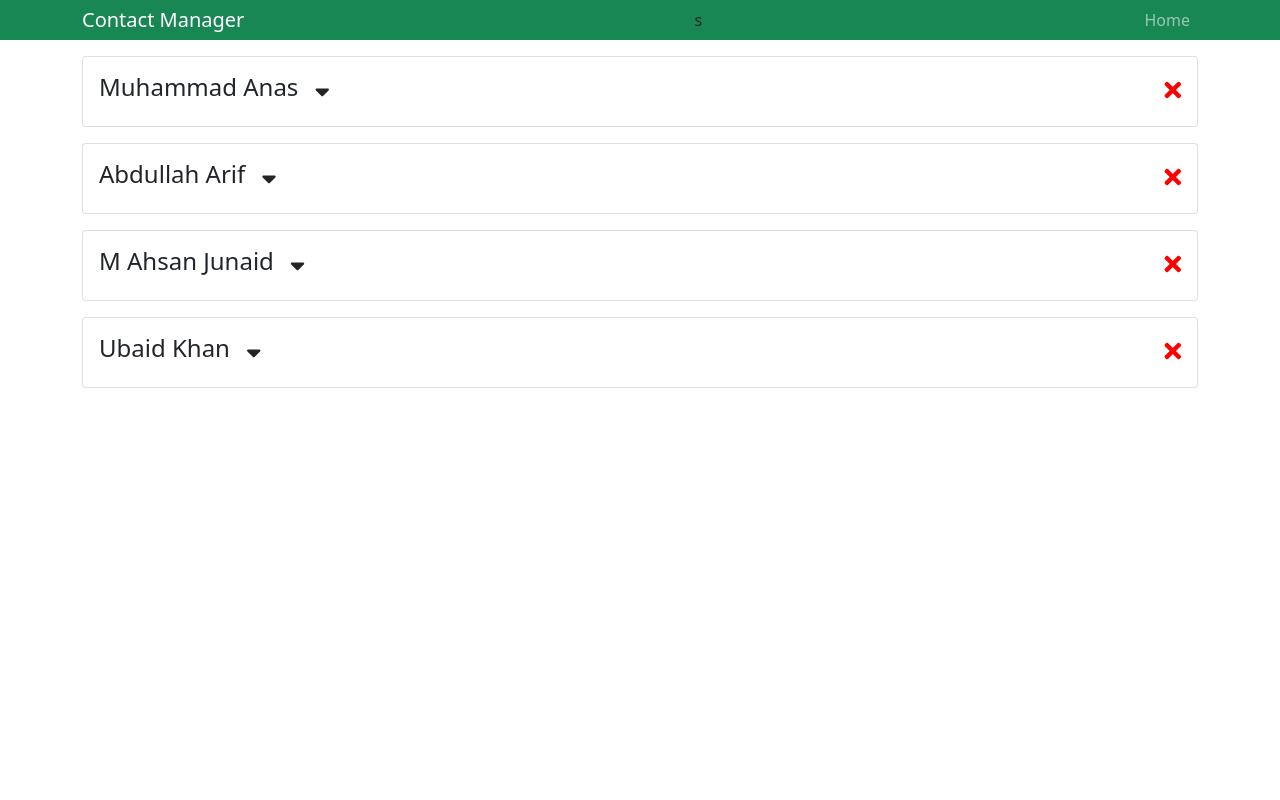
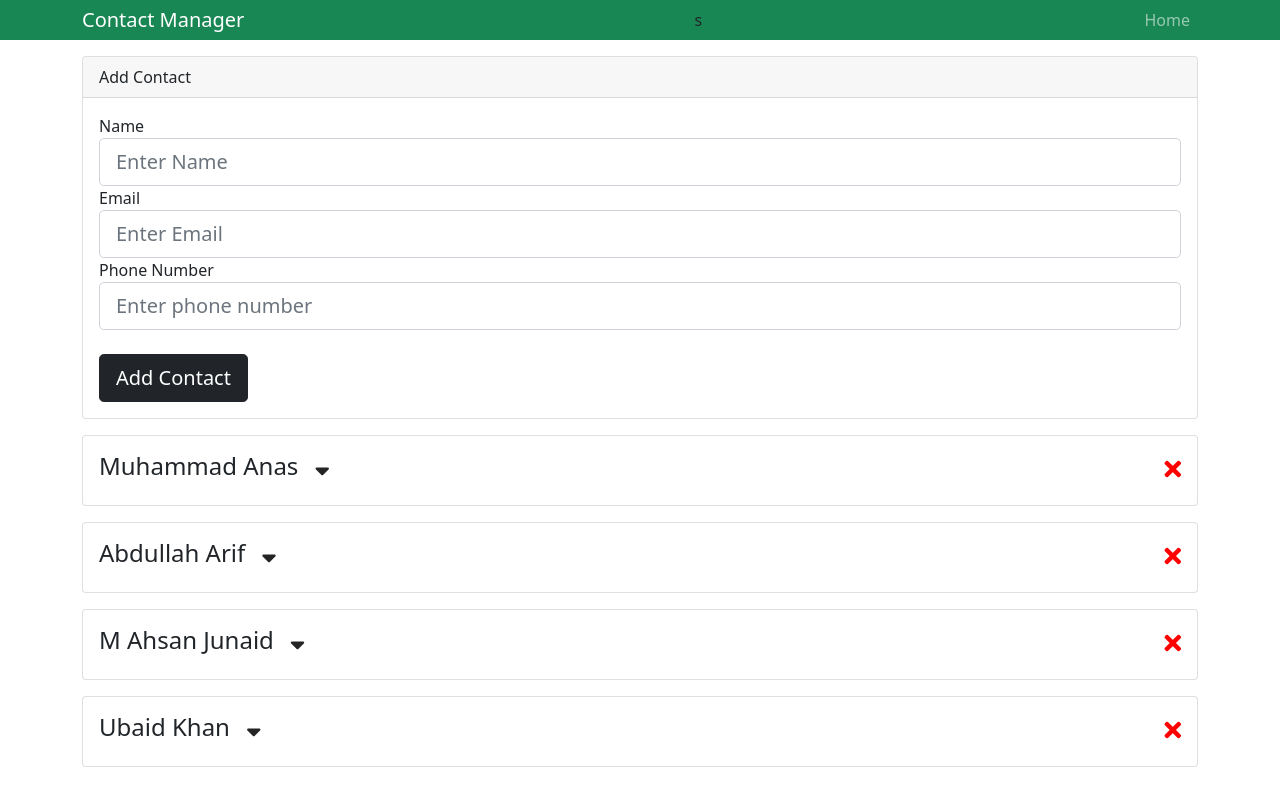
Before and after one commit to iAnas19/Contact-Manager, a React (Create React App) app: page / in a window 1280 px wide. Built offline with nearby package versions, Linux system fonts and the light colour scheme.

Commit message:
added add contacts form

```diff
--- a/package.json
+++ b/package.json
@@ -10,6 +10,7 @@
     "react": "^17.0.2",
     "react-dom": "^17.0.2",
     "react-scripts": "4.0.3",
+    "uuid": "^8.3.2",
     "web-vitals": "^1.1.2"
   },
   "scripts": {
--- a/src/App.js
+++ b/src/App.js
@@ -1,8 +1,8 @@
 import './App.css'
 import React, {Component} from 'react'
-import Contacts from './components/Contacts'
-import Header from './components/Header'
-
+import Contacts from './components/contacts/Contacts'
+import Header from './components/layout/Header'
+import AddContact from './components/contacts/AddContact'
 import { Provider } from './context'
 
 
@@ -16,6 +16,7 @@ class App extends Component {
         <div className='App'>
           <Header branding='Contact Manager' />
           <div className='container'>
+            <AddContact />
           <Contacts />
 
           </div>
--- /dev/null
+++ b/src/components/contacts/AddContact.jsx
@@ -0,0 +1,96 @@
+import React, { Component } from 'react'
+import { Consumer } from '../../context';
+import { uuid } from 'uuid'
+
+class AddContact extends Component {
+  state = {
+    name: '',
+    email: '',
+    phone: ''
+  }
+
+  onChange = e => this.setState({[e.target.name]: e.target.value})
+
+  onSubmit =(dispatch, e) => {
+    e.preventDefault()
+
+    const { name, email, phone } = this.state
+
+    const newContact = {
+      id: uuid(),
+      name,
+      email,
+      phone
+    }
+
+    dispatch({ type: 'ADD_CONTACT', payload: 'newContact' })
+
+  }
+
+
+  render() {
+
+    const { name, email, phone } = this.state
+
+
+    return(
+      <Consumer>
+        {value => {
+          const { dispatch } = value;
+          return(
+            <div className='card mb-3'>
+        <div className="card-header">Add Contact</div>
+        <div className="card-body">
+          <form onSubmit={this.onSubmit.bind(this, dispatch)}>
+            <div className="form-group">
+              <label htmlFor="name">Name</label>
+              <input
+              type="text"
+              className="form-control form-control-lg"
+              name='name'
+              placeholder='Enter Name'
+              value={name}
+              onChange={this.onChange}
+              />
+
+            </div>
+            <div className="form-group">
+              <label htmlFor="email">Email</label>
+              <input type="email"
+              className="form-control form-control-lg"
+              name='email'
+              placeholder='Enter Email'
+              value={email}
+              onChange={this.onChange}
+              />
+
+            </div>
+            <div className="form-group">
+              <label htmlFor="phone">Phone Number</label>
+              <input type="text"
+              className="form-control form-control-lg"
+              name='phone'
+              placeholder='Enter phone number'
+              value={phone}
+              onChange={this.onChange}
+              />
+
+            </div>
+            <br />
+            <input
+            type="submit"
+            value="Add Contact"
+            className='btn btn-dark btn-block btn-lg' />
+            <br />
+          </form>
+        </div>
+      </div>
+
+          )
+        }}
+      </Consumer>
+    )
+  }
+}
+
+export default AddContact
--- a/src/components/Contact.js
+++ b/src/components/contacts/Contact.js
@@ -1,6 +1,6 @@
 import React, { Component } from 'react'
 import PropTypes from 'prop-types';
-import { Consumer } from '../context';
+import { Consumer } from '../../context';
 
 class Contact extends Component {
   state = {
--- a/src/components/Contacts.js
+++ b/src/components/contacts/Contacts.js
@@ -1,6 +1,6 @@
 import React, { Component } from 'react'
 import Contact from "./Contact";
-import { Consumer } from '../context'
+import { Consumer } from '../../context';
 
 class Contacts extends Component {
   render() {
--- a/src/context.js
+++ b/src/context.js
@@ -1,4 +1,5 @@
 import React, {Component} from 'react';
+
 
 const Context = React.createContext();
 
@@ -8,6 +9,11 @@ const reducer = (state, action) => {
       return{
         ...state,
         contacts: state.contacts.filter(contact => contact.id !== action.payload)
+      }
+    case'ADD_CONTACT':
+      return{
+        ...state,
+        contacts: [action.payload, ...state.contacts]
       }
       default:
         return state
```
Also changed, not shown: src/components/contacts/AddContact_ref(uncontrolled not synced).jsx (added, +89 -0 lines), src/components/layout/Header.js (renamed from src/components/Header.js), 1 other file (tests, documents, lock files or other folders).
